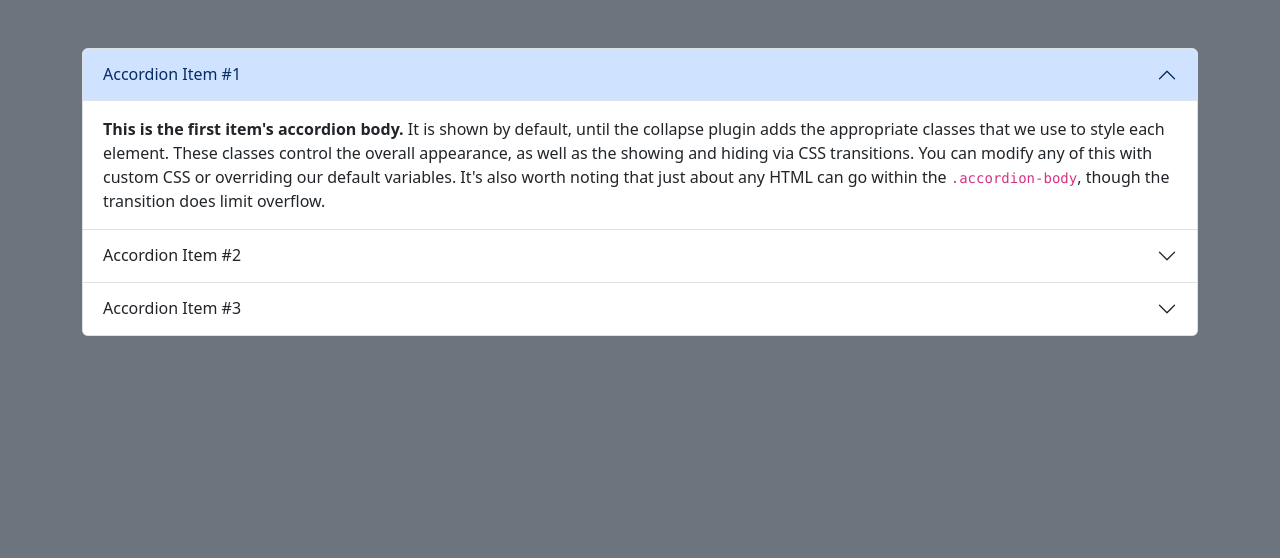
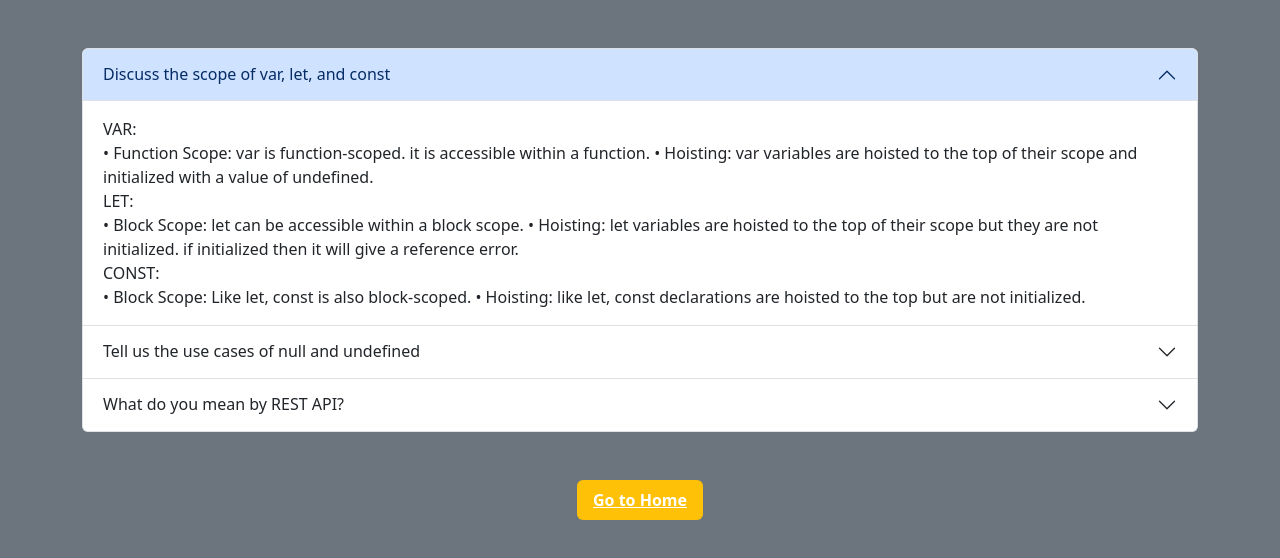
Before and after one commit to shadullah/SS-media-JS-w-2, a plain HTML site: page Blog.html in a window 1280 px wide. Drawn offline with nearby package versions, Linux system fonts and the light colour scheme.

Commit message:
pages blog added

```diff
--- a/Blog.html
+++ b/Blog.html
@@ -13,19 +13,30 @@
             <div class="accordion-item">
               <h2 class="accordion-header">
                 <button class="accordion-button" type="button" data-bs-toggle="collapse" data-bs-target="#panelsStayOpen-collapseOne" aria-expanded="true" aria-controls="panelsStayOpen-collapseOne">
-                  Accordion Item #1
+                    Discuss the scope of var, let, and const
                 </button>
               </h2>
               <div id="panelsStayOpen-collapseOne" class="accordion-collapse collapse show">
                 <div class="accordion-body">
-                  <strong>This is the first item's accordion body.</strong> It is shown by default, until the collapse plugin adds the appropriate classes that we use to style each element. These classes control the overall appearance, as well as the showing and hiding via CSS transitions. You can modify any of this with custom CSS or overriding our default variables. It's also worth noting that just about any HTML can go within the <code>.accordion-body</code>, though the transition does limit overflow.
+                    VAR: <br>
+                    • Function Scope: var is function-scoped. it is accessible within a function.
+                    • Hoisting: var variables are hoisted to the top of their scope and initialized with a value of undefined.
+                    <br>
+                    LET: <br>
+                    • Block Scope: let can be accessible within a block scope.
+                    • Hoisting: let variables are hoisted to the top of their scope but they are not initialized. if initialized then it will give a reference error.
+                    <br>
+                    CONST:
+                    <br>
+                    • Block Scope: Like let, const is also block-scoped.
+                    • Hoisting: like let, const declarations are hoisted to the top but are not initialized.
                 </div>
               </div>
             </div>
             <div class="accordion-item">
               <h2 class="accordion-header">
                 <button class="accordion-button collapsed" type="button" data-bs-toggle="collapse" data-bs-target="#panelsStayOpen-collapseTwo" aria-expanded="false" aria-controls="panelsStayOpen-collapseTwo">
-                  Accordion Item #2
+                    Tell us the use cases of null and undefined
                 </button>
               </h2>
               <div id="panelsStayOpen-collapseTwo" class="accordion-collapse collapse">
@@ -37,7 +48,7 @@
             <div class="accordion-item">
               <h2 class="accordion-header">
                 <button class="accordion-button collapsed" type="button" data-bs-toggle="collapse" data-bs-target="#panelsStayOpen-collapseThree" aria-expanded="false" aria-controls="panelsStayOpen-collapseThree">
-                  Accordion Item #3
+                    What do you mean by REST API?
                 </button>
               </h2>
               <div id="panelsStayOpen-collapseThree" class="accordion-collapse collapse">
@@ -48,6 +59,9 @@
             </div>
           </div>
     </div>
+    <div class=" text-center">
+        <button class="px-3 py-2 border-0 rounded text-white fw-bold bg-warning"><a href="./index.html" class="text-white">Go to Home</a></button>
+    </div>
 
 
     <!-- script source -->
```
